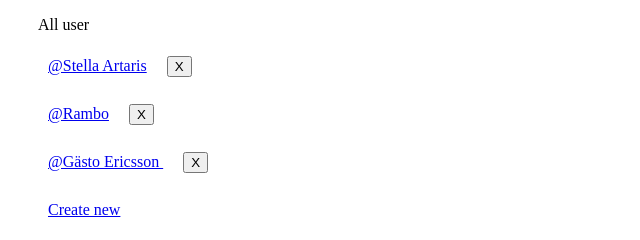
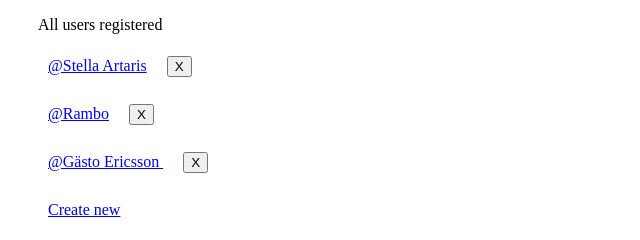
Before and after one commit to HumayunBA/QAFullStackProject, a plain HTML site: page public/index.html in a window 1280 px wide. Shown: the full height of the page, 0-640 px from the left. Drawn offline with Linux system fonts and the light colour scheme.

Commit message:
edited the paragraph

```diff
--- a/public/index.html
+++ b/public/index.html
@@ -8,7 +8,7 @@
 <body>
 
 
-    <p style="margin-left: 30px;">All user</p>
+    <p style="margin-left: 30px;">All users registered</p>
      <form >
 
          <ul style="list-style-type:none;">
```
